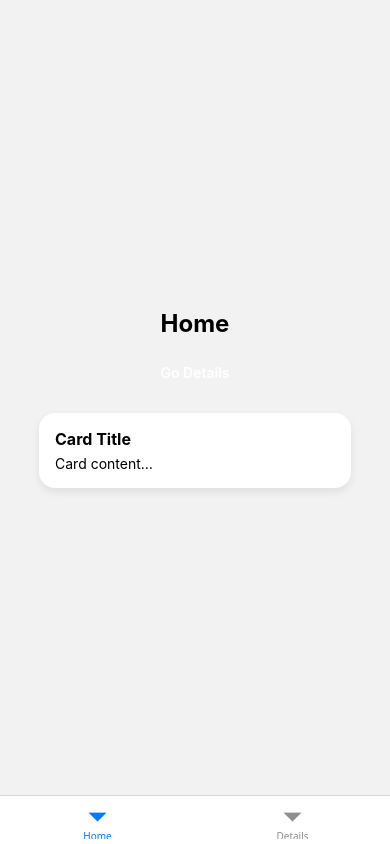
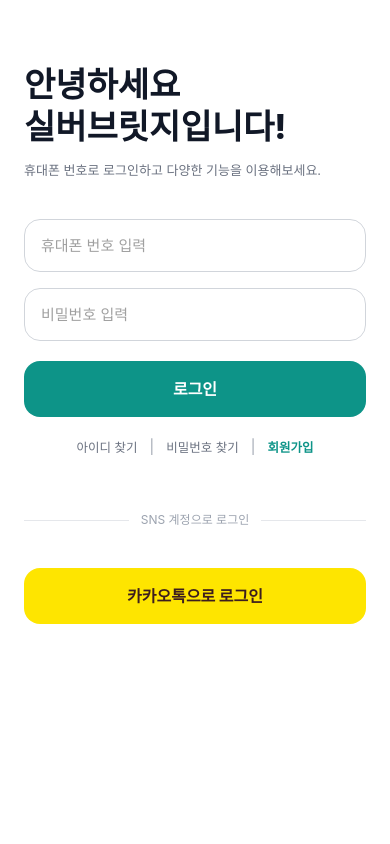
Before and after one commit to Silver-Bridge/Silver-Bridge-front, a React Native app in the folder mobile/: screen /Login in a window 390 px wide. Built offline with nearby package versions, Linux system fonts and the light colour scheme; what react-native-worklets would draw is missing.

Commit message:
feat:login기능 구현 및 화면 구성

```diff
--- a/mobile/App.js
+++ b/mobile/App.js
@@ -1,22 +1,32 @@
 // mobile/App.js
 import 'react-native-gesture-handler'; // 반드시 최상단
 import {setupMock} from './src/shared/mocks/setupMock'
+import AsyncStorage from '@react-native-async-storage/async-storage';
 setupMock();
 
 import './global.css'
-import React from 'react';
+import React, { useEffect } from 'react';
 import { NavigationContainer } from '@react-navigation/native';
+import { navigationRef, resetTo } from './src/navigation/navigationRef';
 import RootNavigator from './src/navigation/RootNavigator';
 import { QueryProvider } from './src/app/providers/QueryProvider';
 import { SafeAreaProvider } from 'react-native-safe-area-context';
 
 export default function App() {
+    // 앱 시작 시 토큰 보고 초기 라우트 결정
+    useEffect(() => {
+        (async () => {
+            const token = await AsyncStorage.getItem('ACCESS_TOKEN');
+            resetTo(token ? 'Home' : 'Login');
+        })();
+    }, []);
+
   return (
       <QueryProvider>
         <SafeAreaProvider>
-          <NavigationContainer>
-            <RootNavigator />
-          </NavigationContainer>
+            <NavigationContainer ref={navigationRef}>
+                <RootNavigator />
+            </NavigationContainer>
         </SafeAreaProvider>
       </QueryProvider>
   );
--- a/mobile/src/navigation/RootNavigator.js
+++ b/mobile/src/navigation/RootNavigator.js
@@ -1,13 +1,16 @@
 import React from 'react';
 import { createNativeStackNavigator } from '@react-navigation/native-stack';
 import MainTabs from './MainTabs';
+import LoginScreen from '../screens/LoginScreen';
 
 const Stack = createNativeStackNavigator();
 
 export default function RootNavigator() {
     return (
         <Stack.Navigator screenOptions={{ headerShown: false }}>
-            <Stack.Screen name="MainTabs" component={MainTabs} />
+            {/* 항상 두 화면 다 등록 */}
+            <Stack.Screen name="Login" component={LoginScreen} />
+            <Stack.Screen name="Main" component={MainTabs} />
         </Stack.Navigator>
     );
 }
--- /dev/null
+++ b/mobile/src/navigation/navigationRef.js
@@ -0,0 +1,13 @@
+// src/navigation/navigationRef.js
+import { createNavigationContainerRef } from '@react-navigation/native';
+
+export const navigationRef = createNavigationContainerRef();
+
+export function resetTo(name, params) {
+    if (navigationRef.isReady()) {
+        navigationRef.reset({
+            index: 0,
+            routes: [{ name, params }],
+        });
+    }
+}
--- a/mobile/src/screens/HomeScreen.js
+++ b/mobile/src/screens/HomeScreen.js
@@ -1,38 +1,44 @@
-import React from 'react';
-import { View, Text, Pressable, StyleSheet } from 'react-native';
+// src/screens/HomeScreen.js
+import React, { useEffect, useState } from 'react';
+import { View, Text, TouchableOpacity } from 'react-native';
+import AsyncStorage from '@react-native-async-storage/async-storage';
+import { resetTo } from '../navigation/navigationRef';
 
-export default function HomeScreen({ navigation }) {
+export default function HomeScreen() {
+    const [user, setUser] = useState(null);
+
+    useEffect(() => {
+        (async () => {
+            const raw = await AsyncStorage.getItem('USER_INFO');
+            if (raw) setUser(JSON.parse(raw));
+        })();
+    }, []);
+
+    const logout = async () => {
+        await AsyncStorage.multiRemove(['ACCESS_TOKEN', 'USER_INFO']);
+        resetTo('Login'); // 항상 등록돼 있으므로 정상 작동
+    };
+
     return (
-        <View className="flex-1 items-center justify-center bg-paper">
-                 <Text className="text-2xl font-bold mb-4">Home</Text>
+        <View className="flex-1 items-center justify-center px-6">
+            <Text className="text-2xl font-bold mb-2">홈</Text>
+            {user ? (
+                <>
+                    <Text className="text-base mb-1">
+                        안녕하세요, <Text className="font-bold">{user.name}</Text>님
+                    </Text>
+                    <Text className="text-base mb-6">전화번호: {user.phone}</Text>
+                </>
+            ) : (
+                <Text className="text-base mb-6">유저 정보를 불러오는 중…</Text>
+            )}
 
-            <Pressable className="px-4 py-2 rounded-2xl bg-brand mb-2"
-                       onPress={() => navigation.navigate('Details')}>
-                <Text className="text-white font-semibold">Go Details</Text>
-            </Pressable>
-
-            <View style={styles.card}>
-                <Text style={styles.cardTitle}>Card Title</Text>
-                <Text>Card content…</Text>
-            </View>
+            <TouchableOpacity
+                className="bg-gray-800 px-4 py-3 rounded-lg"
+                onPress={logout}
+            >
+                <Text className="text-white font-bold">로그아웃</Text>
+            </TouchableOpacity>
         </View>
     );
 }
-
-
-
-const styles = StyleSheet.create({
-    card: {
-        width: '80%',
-        backgroundColor: 'white',
-        borderRadius: 16,
-        padding: 16,
-        elevation: 2,
-        shadowColor: '#000',
-        shadowOpacity: 0.08,
-        shadowOffset: { width: 0, height: 4 },
-        shadowRadius: 8,
-        marginTop: 16,
-    },
-    cardTitle: { fontSize: 16, fontWeight: '700', marginBottom: 6 },
-});
--- /dev/null
+++ b/mobile/src/screens/LoginScreen.js
@@ -0,0 +1,146 @@
+// src/screens/LoginScreen.tsx
+import React, { useState } from 'react';
+import {
+    View,
+    Text,
+    TextInput,
+    TouchableOpacity,
+    KeyboardAvoidingView,
+    Platform,
+    ScrollView,
+} from 'react-native';
+import { SafeAreaView } from 'react-native-safe-area-context';
+import AsyncStorage from '@react-native-async-storage/async-storage';
+import { CommonActions } from '@react-navigation/native';
+import { loginApi } from '../shared/api/auth';
+
+export default function LoginScreen({ navigation }) {
+    const [phone, setPhone] = useState('');
+    const [password, setPassword] = useState('');
+    const [submitting, setSubmitting] = useState(false);
+
+    const onLogin = async () => {
+        if (submitting) return;
+        try {
+            setSubmitting(true);
+
+            // 실제 API 사용 시:
+            // const res = await loginApi({ phone, password });
+            // await AsyncStorage.setItem('ACCESS_TOKEN', res.accessToken);
+            // await AsyncStorage.setItem('USER_INFO', JSON.stringify(res.user));
+
+            // 데모용
+            await AsyncStorage.setItem('ACCESS_TOKEN', 'demo-token');
+            await AsyncStorage.setItem('USER_INFO', JSON.stringify({ phone }));
+
+            navigation.dispatch(
+                CommonActions.reset({
+                    index: 0,
+                    routes: [{ name: 'Main', params: { screen: 'Home' } }],
+                })
+            );
+        } catch (e) {
+            console.log('로그인 실패:', e?.response?.data ?? e?.message);
+            setSubmitting(false);
+        }
+    };
+
+    return (
+        <SafeAreaView className="flex-1 bg-white">
+            <KeyboardAvoidingView
+                className="flex-1"
+                behavior={Platform.OS === 'ios' ? 'padding' : undefined}
+            >
+                <ScrollView
+                    className="flex-1"
+                    keyboardShouldPersistTaps="handled"
+                    contentContainerStyle={{ flexGrow: 1 }}
+                >
+                    {/* 바깥 여백 넉넉히, 위쪽도 붙지 않게 */}
+                    <View className="flex-1 px-6 pt-16 pb-8">
+                        {/* 타이틀 블록 */}
+                        <View className="mb-10">
+                            <Text className="text-[34px] leading-[42px] font-extrabold text-gray-900 mb-3">
+                                안녕하세요{'\n'}실버브릿지입니다!
+                            </Text>
+                            <Text className="text-[13px] text-gray-500">
+                                휴대폰 번호로 로그인하고 다양한 기능을 이용해보세요.
+                            </Text>
+                        </View>
+
+                        {/* 입력/버튼 섹션: 간격 확실히 */}
+                        {/* 휴대폰 번호 입력 */}
+                        <TextInput
+                            className="border border-gray-300 rounded-2xl px-4 py-4 text-[15px] text-gray-900"
+                            placeholder="휴대폰 번호 입력"
+                            placeholderTextColor="#A0A0A0"
+                            value={phone}
+                            onChangeText={setPhone}
+                            keyboardType="phone-pad"
+                            inputMode="tel"
+                            autoComplete="tel"
+                            autoCapitalize="none"
+                            autoCorrect={false}
+                        />
+
+                        {/* 비밀번호 입력 (위 간격) */}
+                        <TextInput
+                            className="mt-4 border border-gray-300 rounded-2xl px-4 py-4 text-[15px] text-gray-900"
+                            placeholder="비밀번호 입력"
+                            placeholderTextColor="#A0A0A0"
+                            value={password}
+                            onChangeText={setPassword}
+                            secureTextEntry
+                        />
+
+                        {/* 로그인 버튼 (더 넉넉히 띄우기) */}
+                        <TouchableOpacity
+                            className={`mt-5 rounded-2xl py-4 items-center ${
+                                submitting ? 'bg-teal-400' : 'bg-teal-600'
+                            }`}
+                            disabled={submitting}
+                            onPress={onLogin}
+                            activeOpacity={0.85}
+                        >
+                            <Text className="text-white text-base font-bold">
+                                {submitting ? '로그인 중…' : '로그인'}
+                            </Text>
+                        </TouchableOpacity>
+
+                        {/* 링크 섹션 */}
+                        <View className="mt-5 mb-6 flex-row items-center justify-center">
+                            <TouchableOpacity>
+                                <Text className="text-[12.5px] text-gray-500">아이디 찾기</Text>
+                            </TouchableOpacity>
+                            <Text className="mx-3 text-gray-400">|</Text>
+                            <TouchableOpacity>
+                                <Text className="text-[12.5px] text-gray-500">비밀번호 찾기</Text>
+                            </TouchableOpacity>
+                            <Text className="mx-3 text-gray-400">|</Text>
+                            <TouchableOpacity>
+                                <Text className="text-[12.5px] font-bold text-teal-600">회원가입</Text>
+                            </TouchableOpacity>
+                        </View>
+
+                        {/* 구분 라인 */}
+                        <View className="my-8 flex-row items-center">
+                            <View className="flex-1 h-px bg-gray-200" />
+                            <Text className="mx-3 text-xs text-gray-400">SNS 계정으로 로그인</Text>
+                            <View className="flex-1 h-px bg-gray-200" />
+                        </View>
+
+                        {/* 카카오 로그인 버튼 */}
+                        <TouchableOpacity
+                            className="mt-2 rounded-2xl py-4 items-center bg-[#FEE500]"
+                            activeOpacity={0.9}
+                        >
+                            <Text className="text-base font-extrabold text-[#3C1E1E]">
+                                카카오톡으로 로그인
+                            </Text>
+                        </TouchableOpacity>
+                    </View>
+                </ScrollView>
+            </KeyboardAvoidingView>
+        </SafeAreaView>
+    );
+}
--- a/mobile/src/shared/mocks/setupMock.js
+++ b/mobile/src/shared/mocks/setupMock.js
@@ -1,7 +1,6 @@
 import MockAdapter from 'axios-mock-adapter';
 import client from '../api/client';
 import { USE_MOCK } from '@env';
-import todos from './data/todos.json';
 
 const DELAY_MS = 400;
 
@@ -10,10 +9,10 @@
 
     const mock = new MockAdapter(client, {delayResponse: DELAY_MS});
 
-    // 로그인 (이메일/비번 있으면 성공)
+    // 로그인 (전화번호/비번 있으면 성공)
     mock.onPost('/auth/login').reply((config) => {
         const body = JSON.parse(config.data || '{}');
-        if (body.email && body.password) {
+        if (body.phone && body.password) {
             return [200, {accessToken: 'mock-token-123', user: {id: 1, name: 'Mock User'}}];
         }
         return [401, {message: 'Invalid credentials'}];
```
Also changed, not shown: mobile/src/app/AuthGate.js (added, +39 -0 lines), mobile/src/shared/api/auth.js (+6 -5 lines).
